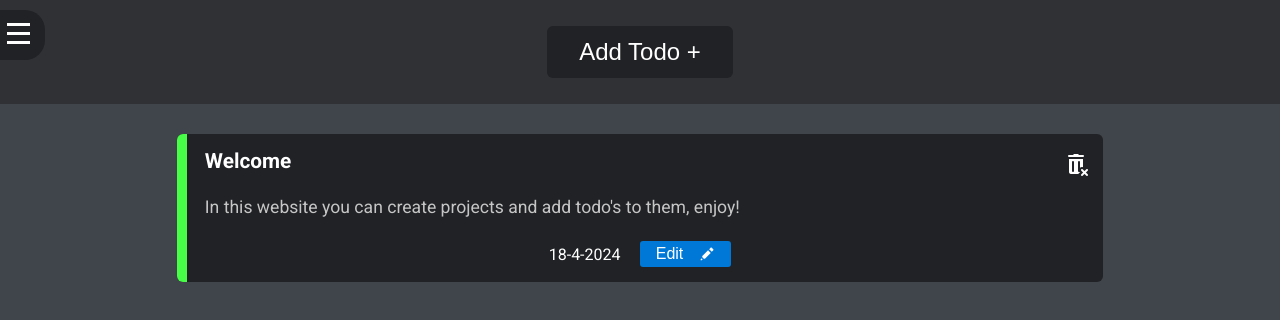
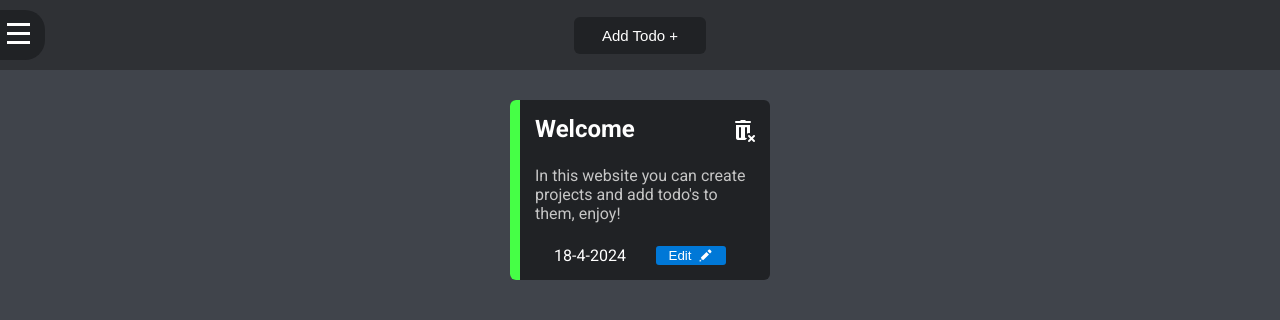
Before and after one commit to ionathansideras/my-todos, a website built with Vite: page index.html in a window 1280 px wide. Built offline with nearby package versions, Linux system fonts and the light colour scheme.

Commit message:
Revert "Update header and main styles"
This reverts commit 835565fbec929f23549abfe603cf63b0cb047814.

```diff
--- a/styles/header.css
+++ b/styles/header.css
@@ -1,5 +1,5 @@
 header {
-  height: 13vh;
+  height: 70px;
   background-color: #2f3135;
   display: flex;
   justify-content: center;
@@ -10,8 +10,8 @@ header {
   border: none;
   border-radius: 6px;
   color: white;
-  padding: 1.5vh 2rem;
-  font-size: 1.5rem;
+  padding: 10px 28px;
+  font-size: 15px;
   cursor: pointer;
   background-color: #202225;
   transition: all 0.3s ease-in-out;
@@ -19,10 +19,3 @@ header {
 .open-todo-form:hover {
   background-color: #4e4e50;
 }
-
-@media screen and (max-width: 600px) {
-  .open-todo-form {
-    font-size: 4vw;
-    padding: 1.5vh 5vw;
-  }
-}
--- a/styles/main.css
+++ b/styles/main.css
@@ -17,7 +17,8 @@ main {
 .todo-div {
   display: flex;
   flex-direction: column;
-  width: 70%;
+  width: 230px;
+  height: 150px;
   justify-content: space-between;
   background-color: #202225;
   padding: 15px;
@@ -38,7 +39,6 @@ main {
   top: 18px;
   right: 15px;
   cursor: pointer;
-  width: 1.5rem;
 }
 
 /* Priority indicator styling */
@@ -73,32 +73,28 @@ main {
 }
 
 .todo-name {
-  width: 80%;
-  padding-left: 1vw;
-  font-size: 1.3rem;
+  width: 190px;
+  padding-left: 10px;
   overflow-wrap: break-word;
 }
 
 .todo-details {
   width: 95%;
-  padding-left: 1vw;
-  font-size: 1.1rem;
-  padding: 3vh 0 3vh 1vw;
+  padding-left: 10px;
   overflow-wrap: break-word;
   color: rgb(198, 198, 198);
 }
 
 /* Edit button styling */
 #edit {
+  width: 70px;
   color: white;
   border: none;
   display: flex;
-  margin-left: 1.5vw;
+  margin-left: 30px;
   justify-content: space-evenly;
   align-items: center;
   border-radius: 3px;
-  font-size: 1rem;
-  padding: 0.5vh 1rem;
   cursor: pointer;
   background-color: #0078d7;
   transition: all 0.3s ease-in-out;
@@ -110,12 +106,11 @@ main {
 }
 
 #edit > img {
-  width: 1rem;
-  margin-left: 1rem;
+  width: 15px;
+  height: 15px;
 }
 /* Todo deadline container styling */
 .todo-deadline {
   display: flex;
   align-items: center;
-  font-size: 1rem;
 }
```
